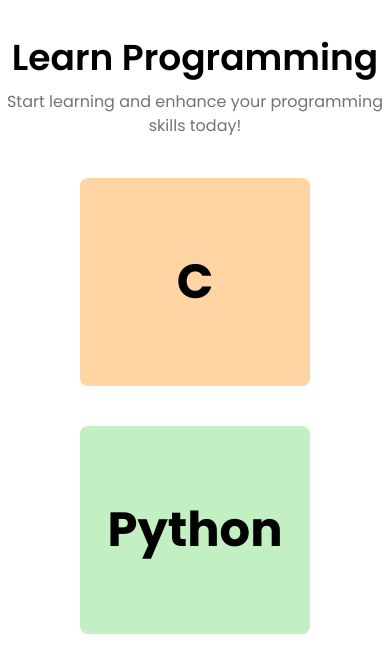
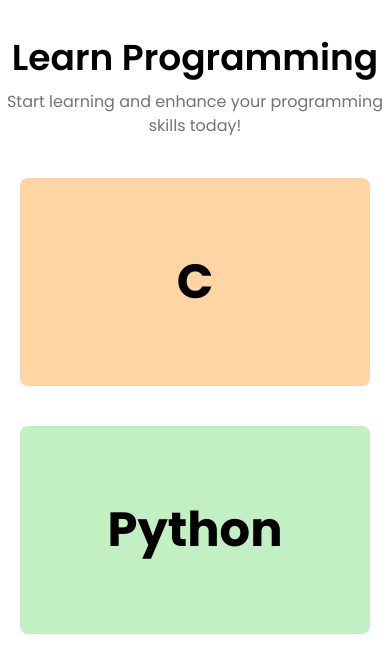
Before and after one commit to Sajid941/W3-Academy-Design, a plain HTML site: page index.html in a window 390 px wide. Shown: the part 846-1517 px from the top of the page. Drawn offline with nearby package versions, Linux system fonts and the light colour scheme.

Commit message:
update: make responsive learn programming section

```diff
--- a/index.html
+++ b/index.html
@@ -182,7 +182,7 @@
                 <h3 class="text-4xl font-semibold">Learn Programming</h3>
                 <p class="text-[#737373]">Start learning and enhance your programming skills today!</p>
             </div>
-            <div class="grid grid-cols-1 md:grid-cols-2 py-10 px-20 gap-10">
+            <div class="grid grid-cols-1 md:grid-cols-2 py-10 px-5 md:px-10 lg:px-20 gap-10">
                 <div class="bg-[#ffd5a3] py-20 rounded-lg text-center">
                     <h1 class="text-5xl font-bold">C</h1>
                 </div>
```
